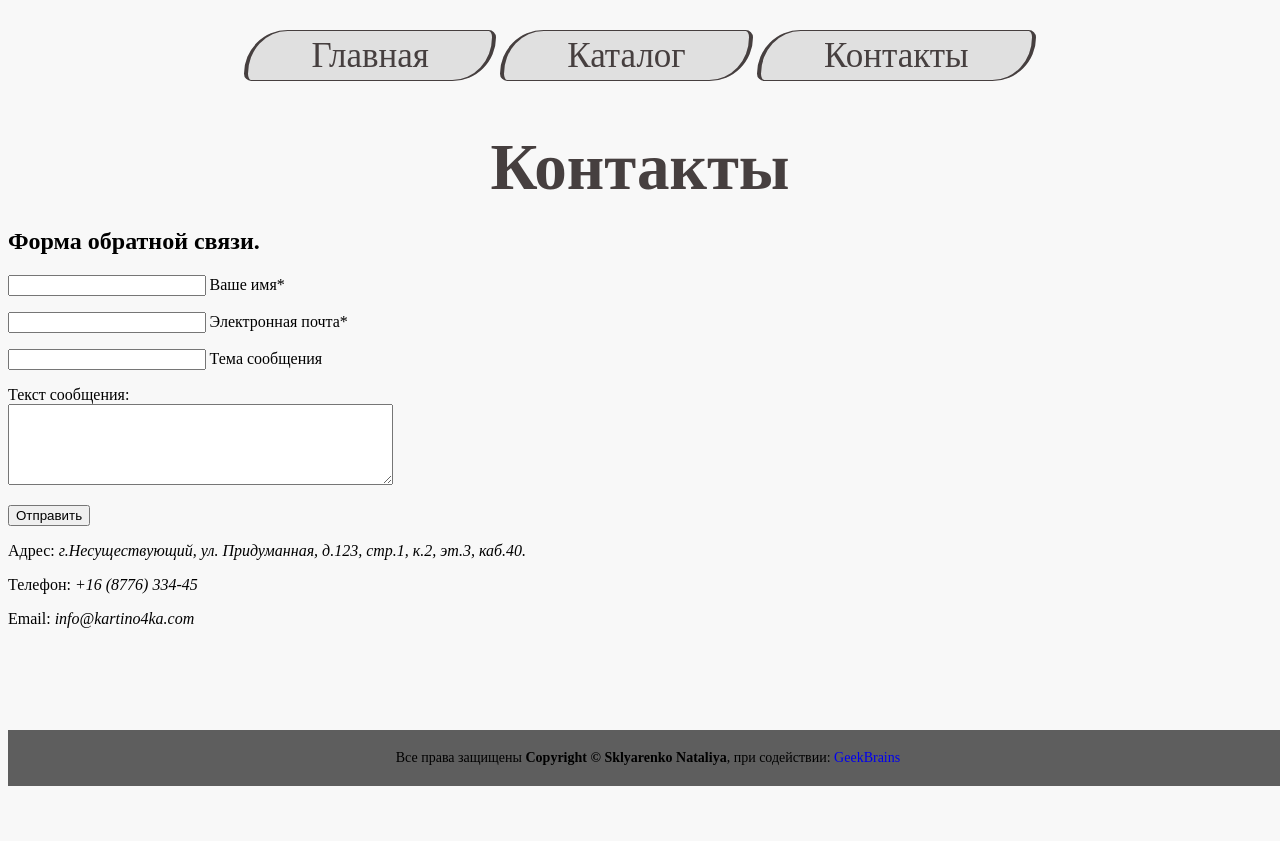
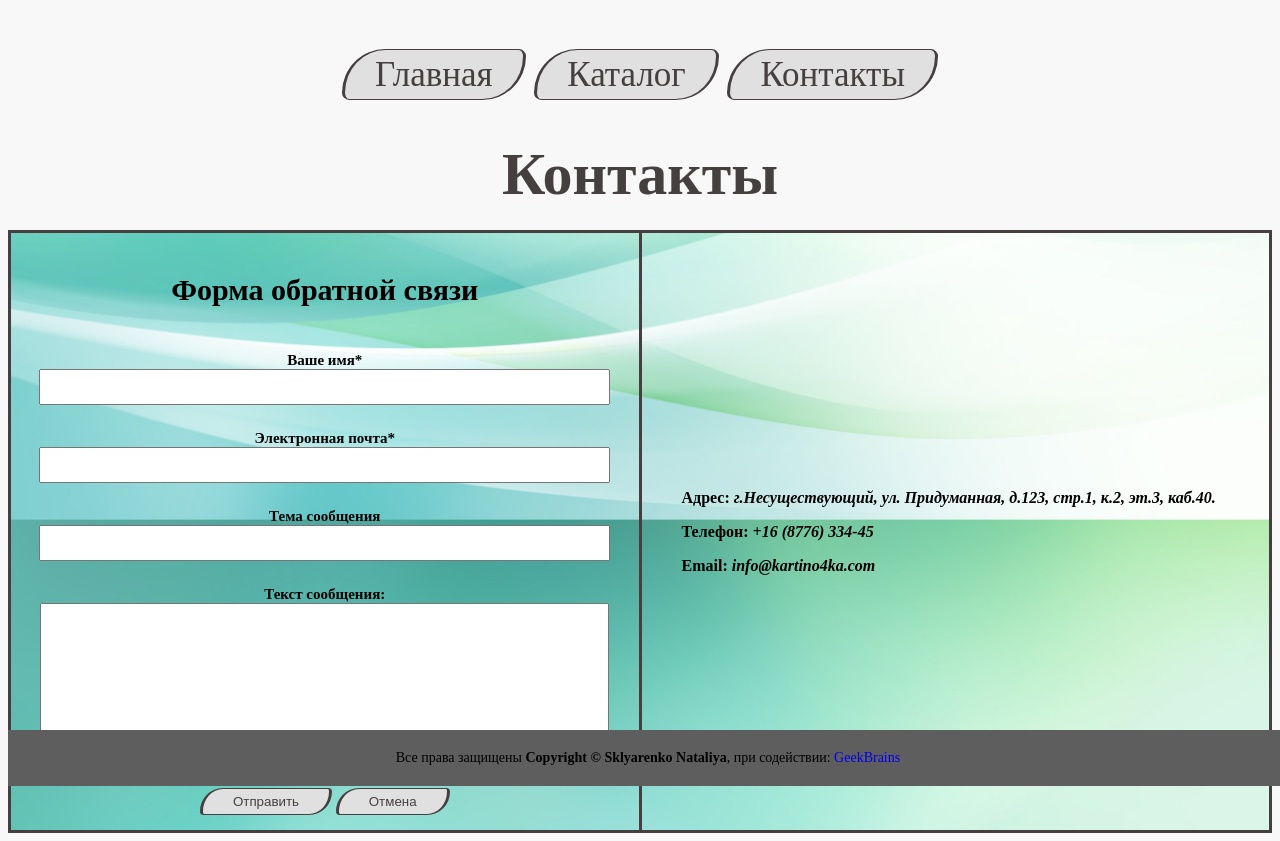
Before and after one commit to sklyarenko46/geekBrains, a PHP site: page /contacts.html in a window 1280 px wide. Before the commit the page ends 786 px from the top, so only its background shows below. Run offline with PHP 8.4, Linux system fonts and the light colour scheme; lists and menus that the app fills with data are empty.

Commit message:
refactor style completed
полностью настроен стиль сайта для ДЗ 3-го урока

```diff
--- a/HTMLCSS. Интерактивный курс/домашнее задание/contacts.html
+++ b/HTMLCSS. Интерактивный курс/домашнее задание/contacts.html
@@ -7,29 +7,35 @@
 </head>
 <body>
 	<p class="menu">
-		<a href="index.html">Главная</a>
-		<a href="catalog/products.html">Каталог</a>
-		<a href="contacts.html">Контакты</a>
+		<a class="button" href="index.html">Главная</a>
+		<a class="button" href="catalog/products.html">Каталог</a>
+		<a class="button" href="contacts.html">Контакты</a>
 	</p>
 	<h1 class="header">Контакты</h1>
-	<h2>Форма обратной связи.</h2>
-	<form name="feedbackForm">
-		<p><input class="input" name="name" ENGINE="text" style="width:15%" /> Ваше имя*</p>
-		<p><input class="input" name="email" type="text" style="width:15%" /> Электронная почта*</p>
-		<p><input class="input" name="sub" type="text" style="width:15%" /> Тема сообщения</p>
-		<p>
-			Текст сообщения:<br>
-			<textarea name="body" cols="1" rows="5" style="width:30%" /></textarea>
-		</p>
-		<p><input id="submit" value="Отправить" type="submit" /></p>
-	</form>
-	<form class="contactsForm">
-		<p>Адрес: <i>г.Несуществующий, ул. Придуманная, д.123, стр.1, к.2, эт.3, каб.40.</i></p>
-		<p>Телефон: <i>+16 (8776) 334-45</i></p>
-		<p>Email: <i>info@kartino4ka.com</i></p>
-		<script type="text/javascript" charset="utf-8" async src="https://api-maps.yandex.ru/services/constructor/1.0/js/?um=constructor%3Ae786090a3de2c69963d543adb4d06799715fb475d3153d85e8149c0780ad259e&amp;width=500&amp;height=400&amp;lang=ru_RU&amp;scroll=true">
-		</script>
-	</form>
+	<table class="contactsTable">
+			<tr>
+				<th class="feedback">
+					<h2>Форма обратной связи</h2>
+					<form>
+						<p>Ваше имя*<br><input class="input" name="name" ENGINE="text"/></p>
+						<p>Электронная почта*<br><input class="input" name="email" type="text"/></p>
+						<p>Тема сообщения<br><input class="input" name="sub" type="text"/></p>
+						<p>Текст сообщения:<br><textarea name="body"/></textarea></p>
+						<input class="button" id="submit" value="Отправить" type="submit" />
+						<input class="button" id="reset" value="Отмена" type="reset" />
+					</form>
+				</th>
+				<th class="map">
+					<p>Адрес: <i>г.Несуществующий, ул. Придуманная, д.123, стр.1, к.2, эт.3, каб.40.</i></p>
+					<p>Телефон: <i>+16 (8776) 334-45</i></p>
+					<p>Email: <i>info@kartino4ka.com</i></p>
+					<script type="text/javascript" charset="utf-8" async src="https://api-maps.yandex.ru/services/constructor/1.0/js/?um=constructor%3Ae786090a3de2c69963d543adb4d06799715fb475d3153d85e8149c0780ad259e&amp;width=100%&amp;height=400px&amp;lang=ru_RU&amp;scroll=true">
+					</script>
+				</th>
+			</tr>
+	</table>
+
+
 
 	<p class="footer">
 		Все права защищены <b>Copyright &copy; Sklyarenko Nataliya</b>, при содействии:
--- a/HTMLCSS. Интерактивный курс/домашнее задание/style/main.css
+++ b/HTMLCSS. Интерактивный курс/домашнее задание/style/main.css
@@ -7,13 +7,56 @@ body
 {
 	color: #463F3F;
 	height: 45px;
-	font-size: 65px;
+	font-size: 60px;
 	text-align: center;
-	padding-top: 10px;
-	padding-bottom: 10px;
+	padding-top: 5px;
+	padding-bottom: 5px;
 }
 
-.helloMessage
+.menu
+{
+	text-align: center;
+	padding-top: 20px;
+	font-size: 35px;
+}
+
+h3
+{
+	color: black;
+	font-size: 18px;
+	font-weight: 400;
+	background-color:  #eaeaea;
+	text-align: left;
+	padding-left: 30px;
+}
+
+h3 + p, h3 + ul
+{
+	padding-left: 50px;
+}
+
+.map
+{
+	text-align: left;
+	padding: 40px;
+}
+
+table
+{
+	background-image: url(../images/table-background.png);
+	background-size: 100%;
+	background-position: 0px -500px;
+}
+
+.helloTable
+{
+	width: 90%;
+	padding: 10px;
+	border-collapse: collapse;
+	border: 3px solid #463F3F;
+}
+
+.helloTable p
 {
 	font-size: 30px;
 	text-align: center;
@@ -22,23 +65,74 @@ body
 	padding-bottom: 100px;
 }
 
-.helloMessage img
+.helloTable p img
 {
 	width: 30px;
 	background: #f8f8f8;
 }
 
-.menu
+.contactsTable
 {
+	width: 100%;
+	table-layout: fixed;
+	border-collapse: collapse;
+	padding-bottom: 100px;
+}
+.contactsTable tr
+{
+	height: 600px;
+	border: 3px solid #463F3F;
+}
+
+.contactsTable th
+{
+	border: 3px solid #463F3F;
+}
+
+.feedback
+{
+	color: black;
+	text-align: left;
+	font-size: 15px;
 	text-align: center;
-	padding-top: 20px;
 }
-.menu a
+
+.feedback h2
+{
+	font-size: 30px;
+	padding-bottom: 20px;
+}
+
+.feedback form p input
+{
+	color: #676767;
+	font-size: 20px;
+	width:90%;
+	text-align: center;
+	height: 30px;
+}
+
+.feedback form p textarea
+{
+	text-align: left;
+	color: #707070;
+	font-size: 16px;
+	width:90%;
+	resize: none;
+	height: 150px;
+}
+
+.feedback form p
+{
+	padding-bottom: 10px;
+}
+
+.button
 {
 	color: #463F3F;
 	text-decoration: none;
-	border-left: 4px solid #463F3F;
-	border-right: 4px solid #463F3F;
+	border-left: 3px solid #463F3F;
+	border-right: 3px solid #463F3F;
 	border-bottom: 1px solid #463F3F;
 	border-top: 1px solid #463F3F;
 	border-bottom-left-radius: 10px;
@@ -46,17 +140,107 @@ body
 	border-top-right-radius: 10px;
 	border-top-left-radius: 60px;
 	background-color: #E0E0E0;
-	font-size: 35px;
-	list-style-type: none;
 	padding-top: 5px;
 	padding-bottom: 5px;
 	padding-right: 5%;
 	padding-left: 5%;
 }
 
-.contactsForm
+
+.productTable
+{
+	width: 100%;
+	table-layout: fixed;
+	border-collapse: collapse;
+}
+
+.productTable tr
+{
+	border: 3px solid #463F3F;
+}
+
+.productTable th
+{
+	border: 0;
+	font-size: 24px;
+	color: #463F3F;
+}
+
+.productTable img
+{
+	width: 400px;
+}
+
+.button
+{
+	text-decoration: none;
+	color: #463F3F;
+	text-decoration: none;
+	border-left: 3px solid #463F3F;
+	border-right: 3px solid #463F3F;
+	border-bottom: 0.5px solid #463F3F;
+	border-top: 0.5px solid #463F3F;
+	border-bottom-left-radius: 10px;
+	border-bottom-right-radius: 60px;
+	border-top-right-radius: 10px;
+	border-top-left-radius: 60px;
+	background-color: #E0E0E0;
+	padding-top: 5px;
+	padding-bottom: 5px;
+	padding-left: 30px;
+	padding-right: 30px;
+}
+
+.shortDescription
+{
+	color: #707070;
+	font-size: 14px;
+	font-style: italic;
+	line-height: 16px;
+}
+
+.fullDescription
+{
+	color: #484343;
+	font-size: 16px;
+	font-weight: 400;
+	line-height: 34px;
+	text-align: left;
+}
+
+.fullDescription + p
 {
 	padding-bottom: 100px;
+}
+
+
+.specifications
+{
+	color: #777777;
+	font-weight: 800;
+	list-style-image: url(../images/galka.png);
+}
+
+.product
+{
+	display:block;
+	margin:auto;
+	text-align: center;
+}
+
+.product img
+{
+	width: 800px;
+	outline: 10px solid #777777;
+}
+
+.innerSpecifications
+{
+	color: #919191;
+	font-weight: 800;
+	list-style-image: url(../images/arrow.png);
+	font-style: italic;
+	font-size: 13px;
 }
 
 .footer
```
Also changed, not shown: HTMLCSS. Интерактивный курс/домашнее задание/catalog/itemFine.html (+12 -12 lines), HTMLCSS. Интерактивный курс/домашнее задание/catalog/itemHelsing.html (+12 -12 lines), HTMLCSS. Интерактивный курс/домашнее задание/catalog/products.html (+27 -30 lines), HTMLCSS. Интерактивный курс/домашнее задание/index.html (+21 -6 lines), HTMLCSS. Интерактивный курс/домашнее задание/images/arrow.png (added), HTMLCSS. Интерактивный курс/домашнее задание/images/galka.png (added), HTMLCSS. Интерактивный курс/домашнее задание/images/page-background.jpg (deleted), HTMLCSS. Интерактивный курс/домашнее задание/images/smile.png (renamed from HTMLCSS. Интерактивный курс/домашнее задание/images/smile.jpg), HTMLCSS. Интерактивный курс/домашнее задание/images/table-background.png (added).
